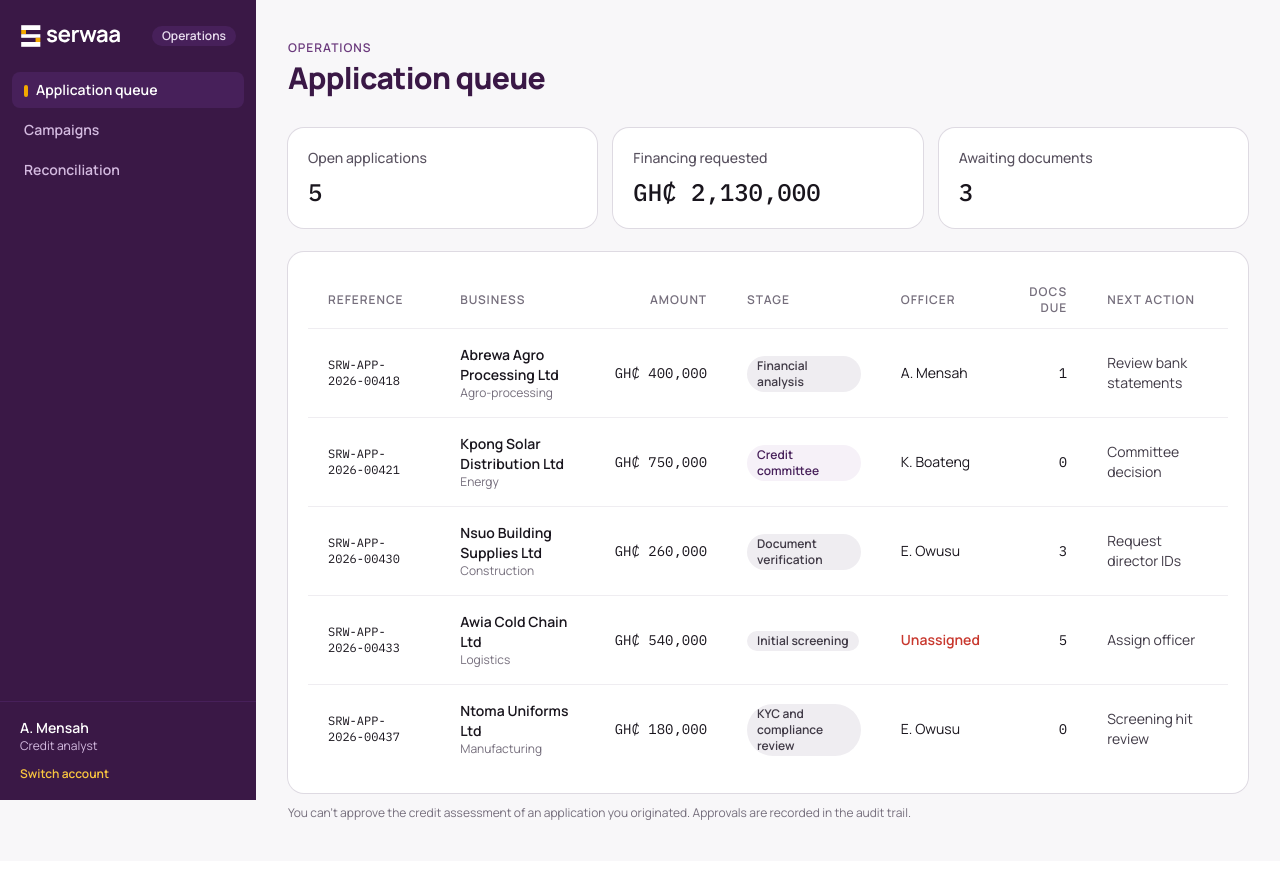
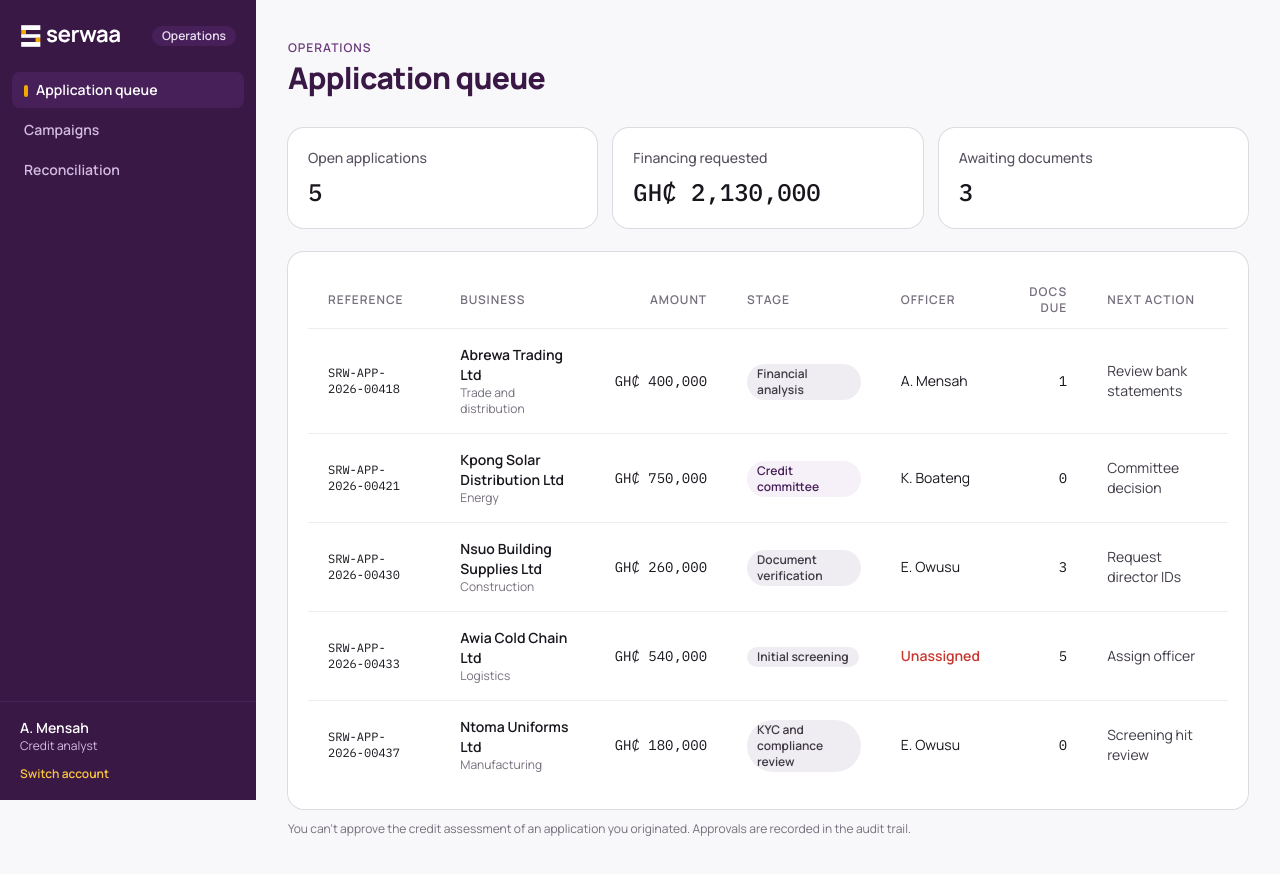
Before and after one commit to HansOheneba/serwaa, a Next.js app: page /ops in a window 1280 px wide. Shown: the top 874 px of the page. Built offline with nearby package versions, Linux system fonts and the light colour scheme.

Commit message:
Make seed data and options sector-neutral
Serwaa serves SMEs in every sector; lead with a trading business
instead of an agro-processor and list agriculture alongside, not first.

Co-Authored-By: Claude Opus 5.5 <noreply@anthropic.com>

```diff
--- a/src/app/business/layout.tsx
+++ b/src/app/business/layout.tsx
@@ -7,7 +7,7 @@ export default function BusinessLayout({ children }: LayoutProps<"/business">) {
   return (
     <AppShell
       portal="Business"
-      user={{ name: "Abrewa Agro Processing Ltd", detail: "Finance lead" }}
+      user={{ name: "Abrewa Trading Ltd", detail: "Finance lead" }}
       nav={[
         { href: "/business", label: "Overview" },
         { href: "/business/verification", label: "Verification" },
--- a/src/app/business/page.tsx
+++ b/src/app/business/page.tsx
@@ -8,7 +8,7 @@ export default function BusinessOverview() {
   const app = businessApplication;
   return (
     <>
-      <PageHeader eyebrow="Overview" title="Good morning, Abrewa Agro">
+      <PageHeader eyebrow="Overview" title="Good morning, Abrewa Trading">
         <ButtonLink href="/business/applications/new">New application</ButtonLink>
       </PageHeader>
 
--- a/src/app/invest/page.tsx
+++ b/src/app/invest/page.tsx
@@ -56,7 +56,7 @@ export default function PortfolioPage() {
 
       <Card className="mt-4">
         <Label>Sector exposure</Label>
-        <div className="mt-3 flex h-3 overflow-hidden rounded-full" role="img" aria-label="Manufacturing 44%, logistics 33%, agro-processing 23%">
+        <div className="mt-3 flex h-3 overflow-hidden rounded-full" role="img" aria-label="Manufacturing 44%, logistics 33%, trade and distribution 23%">
           <span className="bg-aubergine-800" style={{ width: "44%" }} />
           <span className="bg-aubergine-400" style={{ width: "33%" }} />
           <span className="bg-saffron-500" style={{ width: "23%" }} />
@@ -64,7 +64,7 @@ export default function PortfolioPage() {
         <div className="mt-3 flex flex-wrap gap-4 text-sm text-ink-700">
           <span><span className="mr-1.5 inline-block size-2.5 rounded-sm bg-aubergine-800" />Manufacturing 44%</span>
           <span><span className="mr-1.5 inline-block size-2.5 rounded-sm bg-aubergine-400" />Logistics 33%</span>
-          <span><span className="mr-1.5 inline-block size-2.5 rounded-sm bg-saffron-500" />Agro-processing 23%</span>
+          <span><span className="mr-1.5 inline-block size-2.5 rounded-sm bg-saffron-500" />Trade and distribution 23%</span>
         </div>
       </Card>
     </>
--- a/src/app/invest/profile/page.tsx
+++ b/src/app/invest/profile/page.tsx
@@ -11,7 +11,7 @@ const profile: [string, string][] = [
   ["Preferred structures", "Invoice and purchase order financing"],
   ["Preferred tenor", "Up to 6 months"],
   ["Liquidity needs", "Can lock funds for 6 months"],
-  ["Preferred sectors", "Agriculture, manufacturing, logistics"],
+  ["Preferred sectors", "Trade, manufacturing, logistics"],
   ["Concentration", "No more than 30% in one sector"],
   ["Outstanding checks", "Source of wealth (requested)"],
 ];
--- a/src/lib/data.ts
+++ b/src/lib/data.ts
@@ -29,8 +29,8 @@ export const opportunities: Opportunity[] = [
   {
     id: "invoice-food-processor",
     ref: "SRW-CMP-0042",
-    business: "Abrewa Agro Processing Ltd",
-    sector: "Agro-processing",
+    business: "Abrewa Trading Ltd",
+    sector: "Trade and distribution",
     product: "Invoice financing",
     purpose: "Advance against a verified invoice to a national supermarket chain.",
     target: 400_000,
@@ -45,7 +45,7 @@ export const opportunities: Opportunity[] = [
     closesInDays: 9,
     investors: 212,
     match: 92,
-    matched: ["Short tenor (under 6 months)", "Secured exposure", "Agriculture sector"],
+    matched: ["Short tenor (under 6 months)", "Secured exposure", "Trade and distribution sector"],
     unmatched: [],
   },
   {
@@ -126,7 +126,7 @@ export const portfolio = {
       status: "Repaying",
     },
     {
-      business: "Abrewa Agro Processing Ltd",
+      business: "Abrewa Trading Ltd",
       product: "Invoice financing",
       amount: 5_000,
       outstanding: 5_000,
@@ -171,7 +171,7 @@ export const businessApplication = {
 };
 
 export const opsQueue = [
-  { ref: "SRW-APP-2026-00418", business: "Abrewa Agro Processing Ltd", industry: "Agro-processing", amount: 400_000, stage: "Financial analysis", officer: "A. Mensah", outstanding: 1, next: "Review bank statements" },
+  { ref: "SRW-APP-2026-00418", business: "Abrewa Trading Ltd", industry: "Trade and distribution", amount: 400_000, stage: "Financial analysis", officer: "A. Mensah", outstanding: 1, next: "Review bank statements" },
   { ref: "SRW-APP-2026-00421", business: "Kpong Solar Distribution Ltd", industry: "Energy", amount: 750_000, stage: "Credit committee", officer: "K. Boateng", outstanding: 0, next: "Committee decision" },
   { ref: "SRW-APP-2026-00430", business: "Nsuo Building Supplies Ltd", industry: "Construction", amount: 260_000, stage: "Document verification", officer: "E. Owusu", outstanding: 3, next: "Request director IDs" },
   { ref: "SRW-APP-2026-00433", business: "Awia Cold Chain Ltd", industry: "Logistics", amount: 540_000, stage: "Initial screening", officer: "Unassigned", outstanding: 5, next: "Assign officer" },
@@ -191,7 +191,7 @@ export const campaignStages = [
 ];
 
 export const opsCampaigns = [
-  { ref: "SRW-CMP-0042", business: "Abrewa Agro Processing Ltd", target: 400_000, stageIndex: 8, cleared: 248_000, pending: 56_000 },
+  { ref: "SRW-CMP-0042", business: "Abrewa Trading Ltd", target: 400_000, stageIndex: 8, cleared: 248_000, pending: 56_000 },
   { ref: "SRW-CMP-0045", business: "Kpong Solar Distribution Ltd", target: 750_000, stageIndex: 8, cleared: 180_000, pending: 42_500 },
   { ref: "SRW-CMP-0049", business: "Nsuo Building Supplies Ltd", target: 260_000, stageIndex: 4, cleared: 0, pending: 0 },
 ];
--- a/src/lib/onboarding.ts
+++ b/src/lib/onboarding.ts
@@ -122,14 +122,14 @@ export const copy = {
 export const options = {
   businessTypes: ["Limited liability company", "Sole proprietorship", "Partnership", "Other"],
   industries: [
-    "Agriculture and agro-processing",
+    "Trade and distribution",
     "Manufacturing",
-    "Trade and distribution",
     "Construction",
+    "Services",
     "Healthcare",
     "Logistics",
     "Energy",
-    "Services",
+    "Agriculture and agro-processing",
   ],
   roles: ["Director", "Shareholder", "Director and shareholder", "Authorised representative"],
   products: [
```
